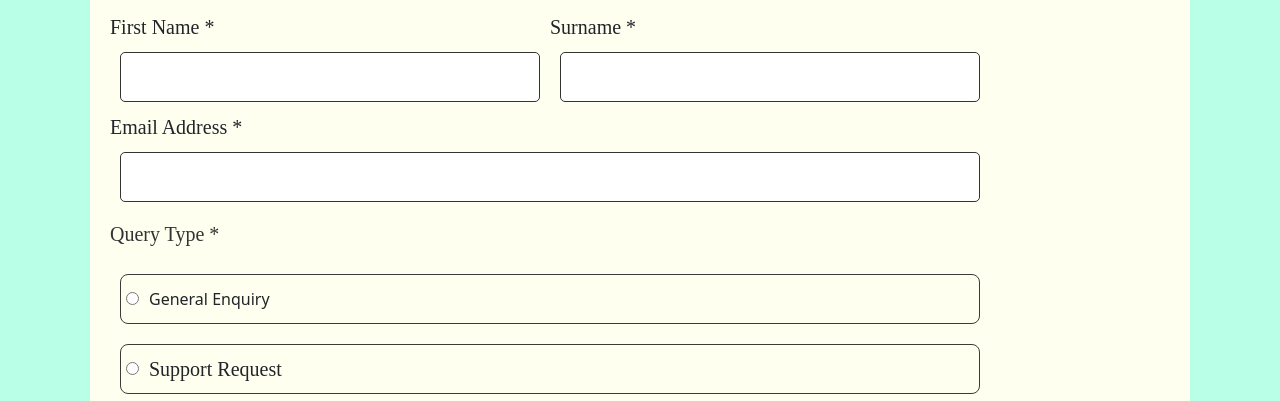
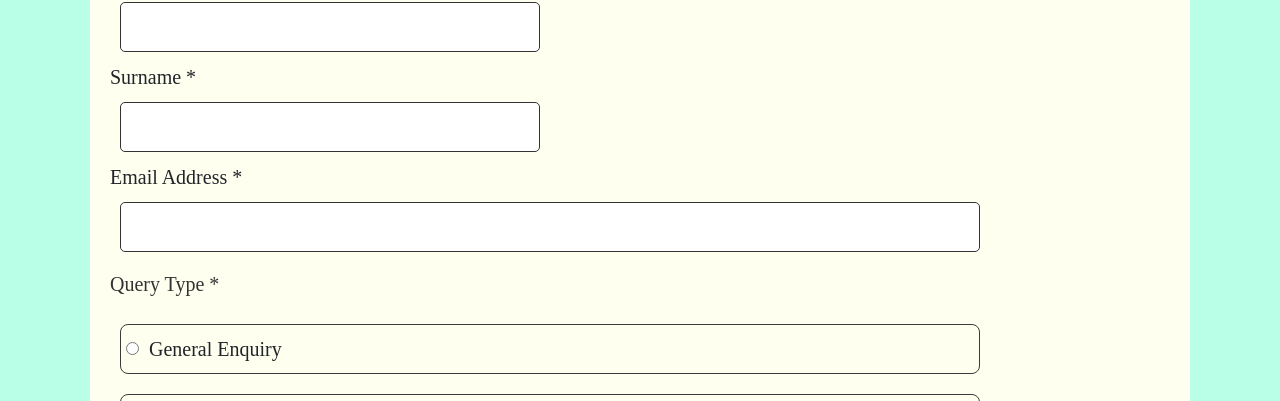
Before and after one commit to Elbek-web/Contact-Form, a plain HTML site: page index.html in a window 1280 px wide. Shown: the part 73-474 px from the top of the page. Drawn offline with nearby package versions, Linux system fonts and the light colour scheme; a web font is replaced by a local one.

Commit message:
add: Commit 9:12

```diff
--- a/index.html
+++ b/index.html
@@ -36,7 +36,7 @@
           <div class="radios">
             <label for="Query Type">
               <input type="radio" id="general_enquiry" name="same">
-              <spjban class="span_id">General Enquiry</spjban>
+              <span class="span_id">General Enquiry</span>
             </label>
             <label for="Support Request">
               <input type="radio" id="support_request" name="same">
--- a/style.css
+++ b/style.css
@@ -71,6 +71,10 @@ span {
     font-family: var(--CormorantUpright);
     font-size: 20px;
     font-weight: 500;
+}
+
+.labels label {
+    display: inline-block;
 }
 
 .labels input {
@@ -219,6 +223,16 @@ button:hover {
     }
 }
 
+@media screen and (min-width: 768px) {
+    .labels label {
+        width: 100%;
+    }
+
+    .labels input {
+        width: 100%;
+    }
+}
+
 @media screen and (min-width: 1024px) {
 
     .container {
```
